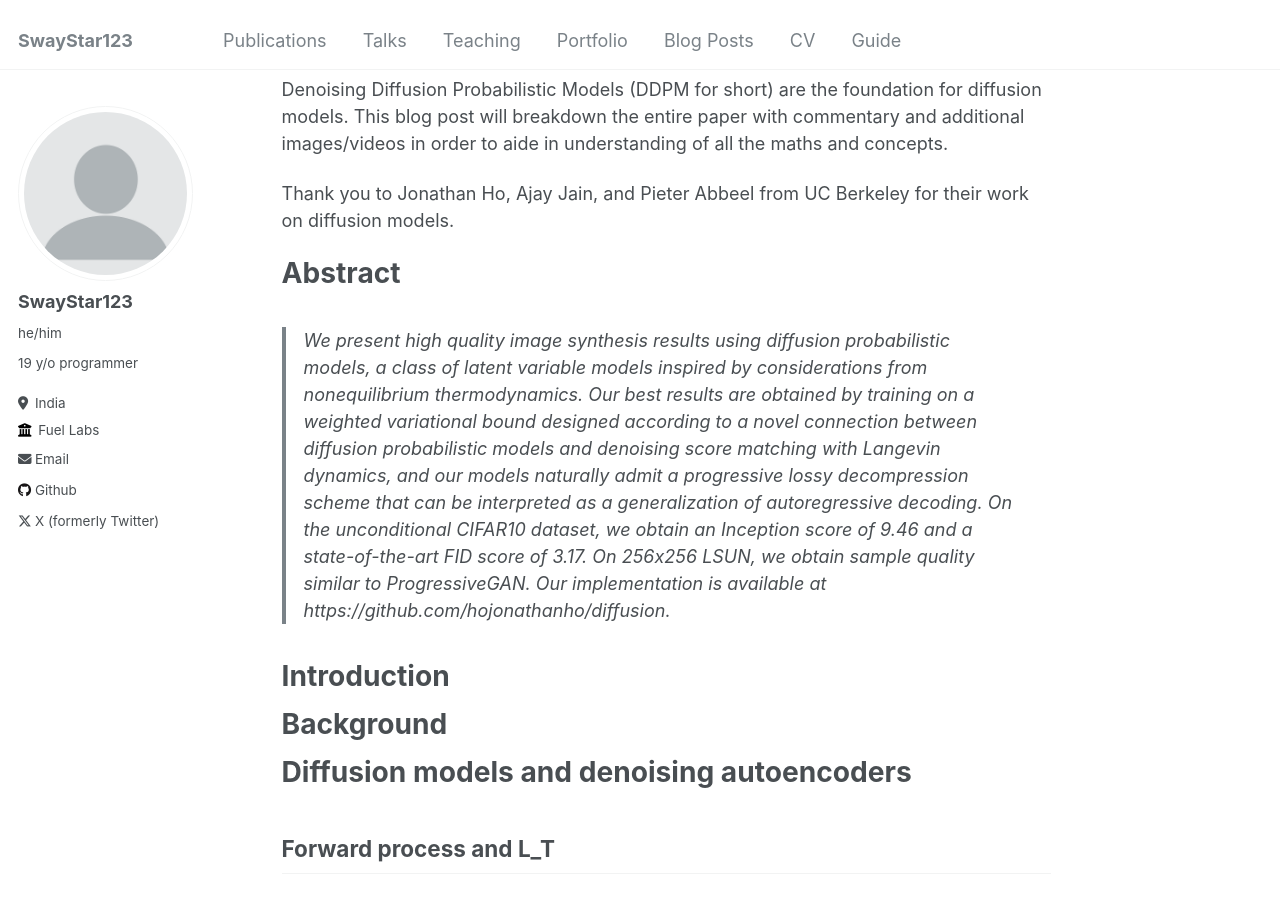
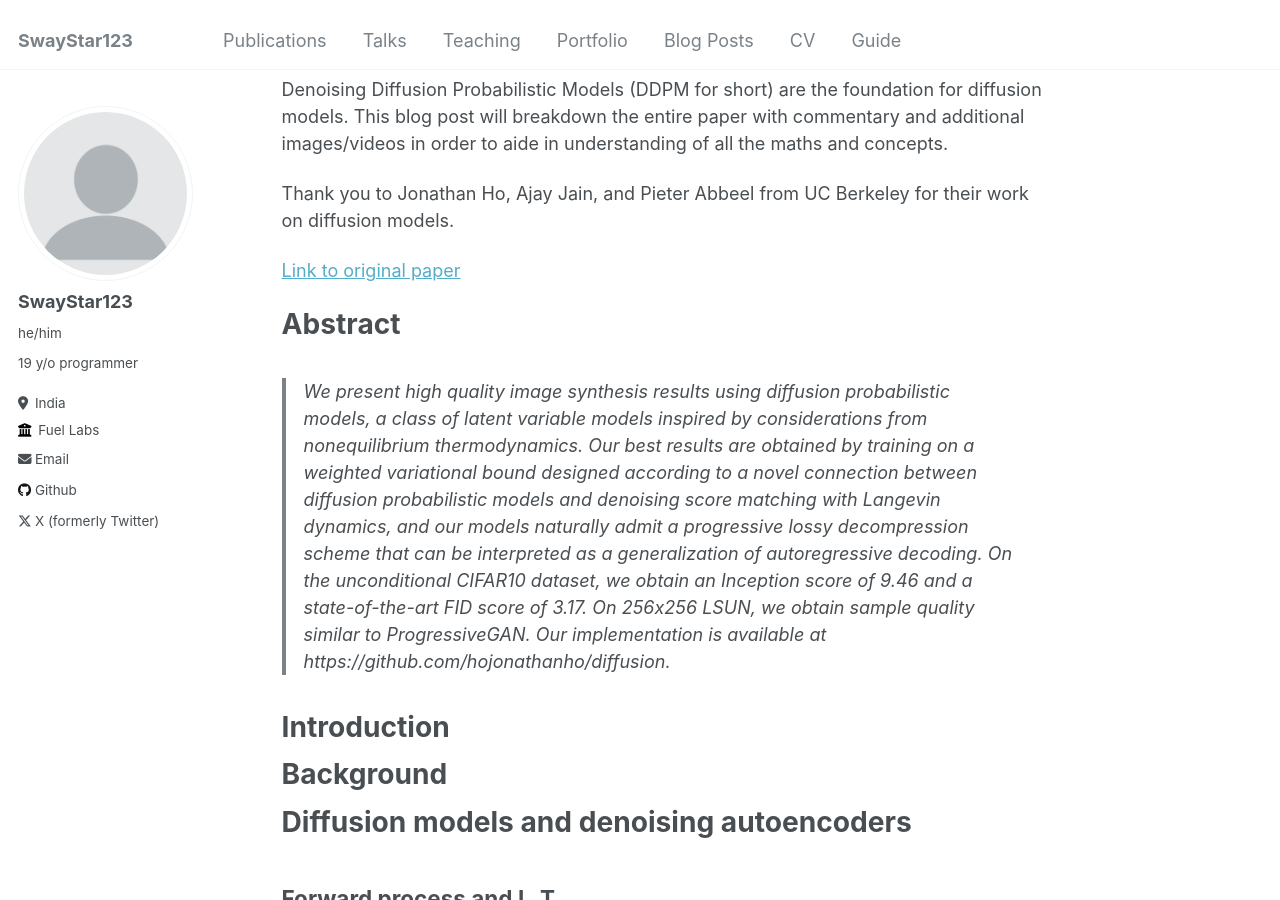
Before and after one commit to SwayStar123/swaystar123.github.io, a Jekyll site: the page built from _posts/2024-07-04-ddpm-paper-breakdown.md, in a window 1280 px wide and 900 px high, scrolled down 833 px. Built offline with Jekyll 4.4.1, drawn with Linux system fonts in a browser that asks for light colours.

Commit message:
change name

```diff
--- a/_posts/2024-07-04-blog-post-1.md
+++ b/_posts/2024-07-04-ddpm-paper-breakdown.md
@@ -1,7 +1,7 @@
 ---
 title: 'Denoising Diffusion Probabilistic Models - Paper breakdown'
 date: 2024-07-04
-permalink: /posts/2024/07/blog-post-1/
+permalink: /posts/2024/07/ddpm-paper-breakdown/
 tags:
   - diffusion
   - ai
@@ -29,6 +29,8 @@ tags:
 Denoising Diffusion Probabilistic Models (DDPM for short) are the foundation for diffusion models. This blog post will breakdown the entire paper with commentary and additional images/videos in order to aide in understanding of all the maths and concepts.
 
 Thank you to Jonathan Ho, Ajay Jain, and Pieter Abbeel from UC Berkeley for their work on diffusion models.
+
+[Link to original paper](https://arxiv.org/abs/2006.11239)
 
 # Abstract
 
```
